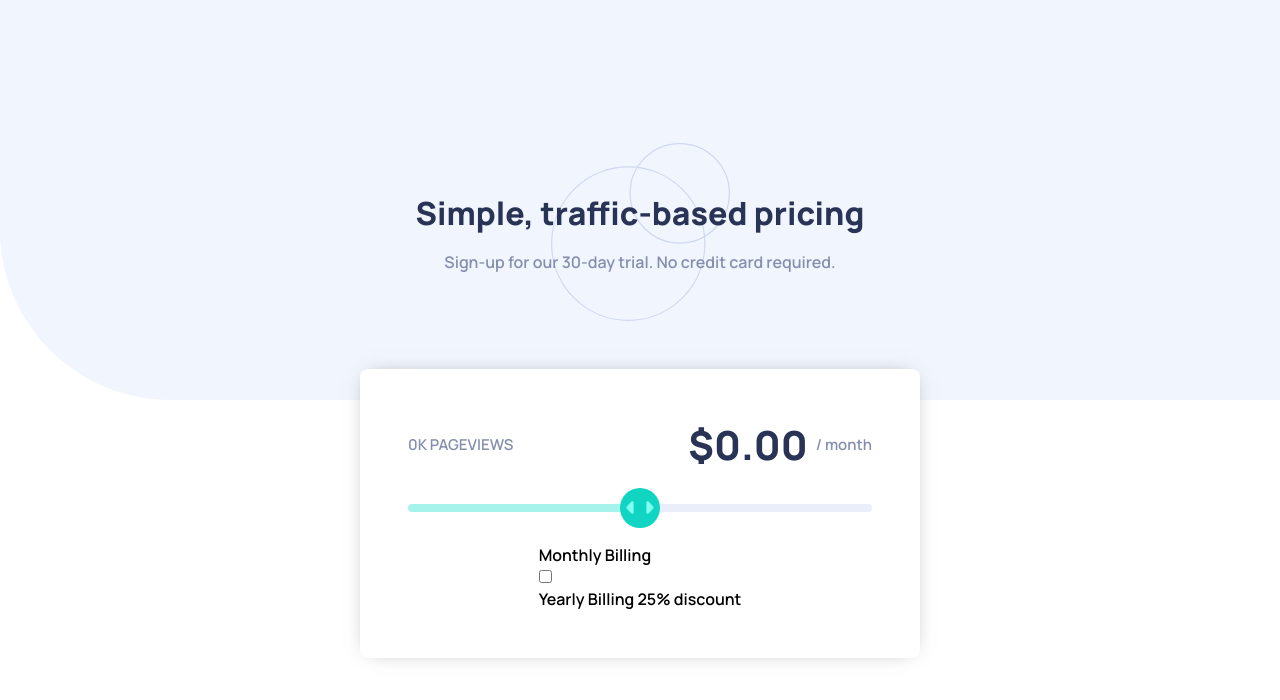
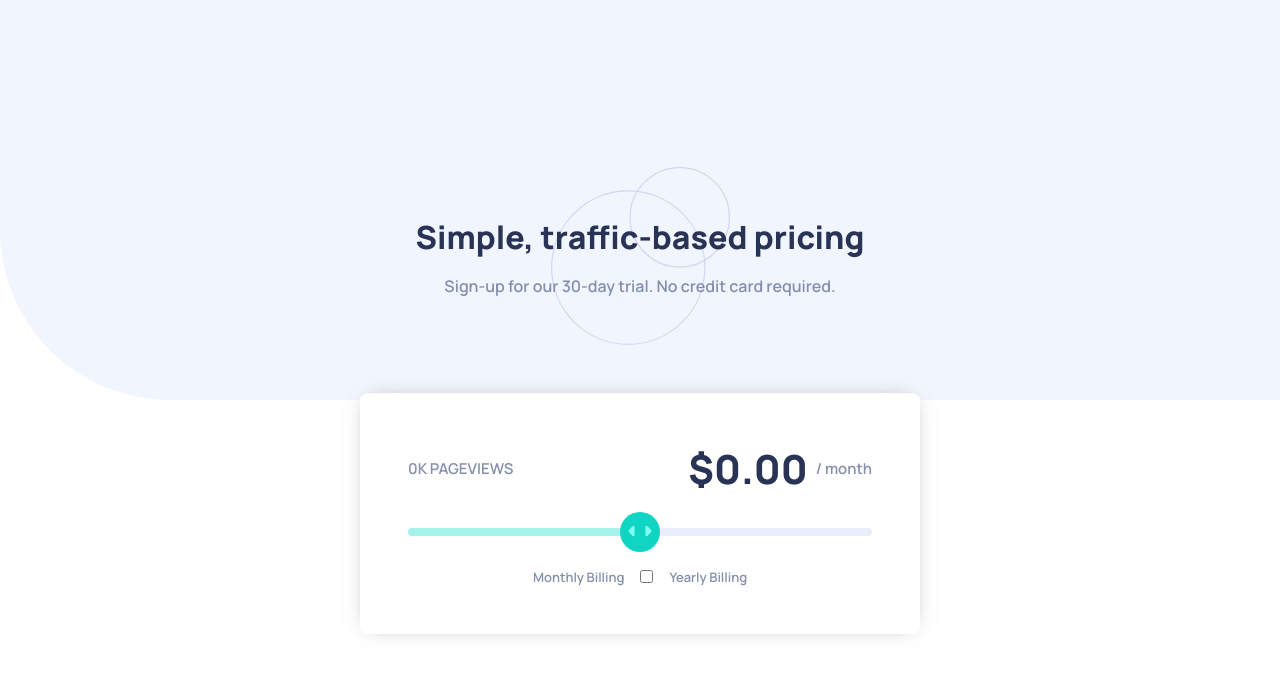
Before and after one commit to RafaelHDSV/Interactive-pricing-component, a plain HTML site: page index.html in a window 1280 px wide. Drawn offline with Linux system fonts and the light colour scheme.

Commit message:
Updating index.html

```diff
--- a/index.html
+++ b/index.html
@@ -140,8 +140,18 @@
       background-image: url('images/icon-slider.svg');
       background-repeat: no-repeat;
       background-position: center;
-      background-size: 70%;
-      cursor: grab;
+      background-size: 60%;
+      cursor: pointer;
+    }
+
+    .options_billing {
+      display: flex;
+      flex-direction: row;
+      justify-content: center;
+      align-items: center;
+      gap: 1rem;
+      font-size: 13px;
+      color: var(--grayish_blue);
     }
 
     /* .attribution {
@@ -172,16 +182,11 @@
     <div class="options_billing">
       <p>Monthly Billing</p>
       <input type="checkbox" name="" id="">
-      <p>Yearly Billing 25% discount</p>
+      <p>Yearly Billing</p>
     </div>
   </main>
 
-
-  <!-- Pageviews -->
-  <!-- $ /month -->
-
-  <!-- Monthly Billing -->
-  <!-- Yearly Billing 25% discount -->
+  <!--25% discount -->
 
   <!-- Unlimited websites -->
   <!-- 100% data ownership -->
```
